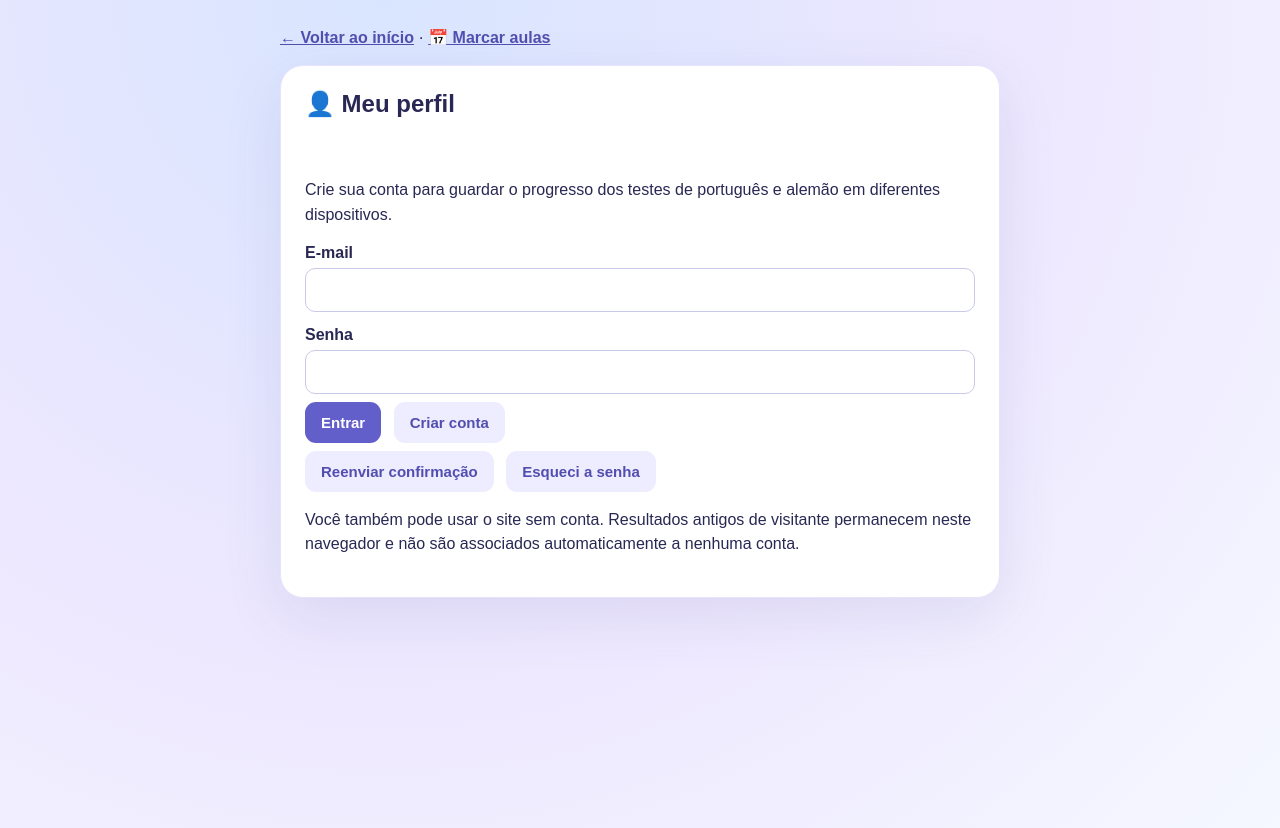
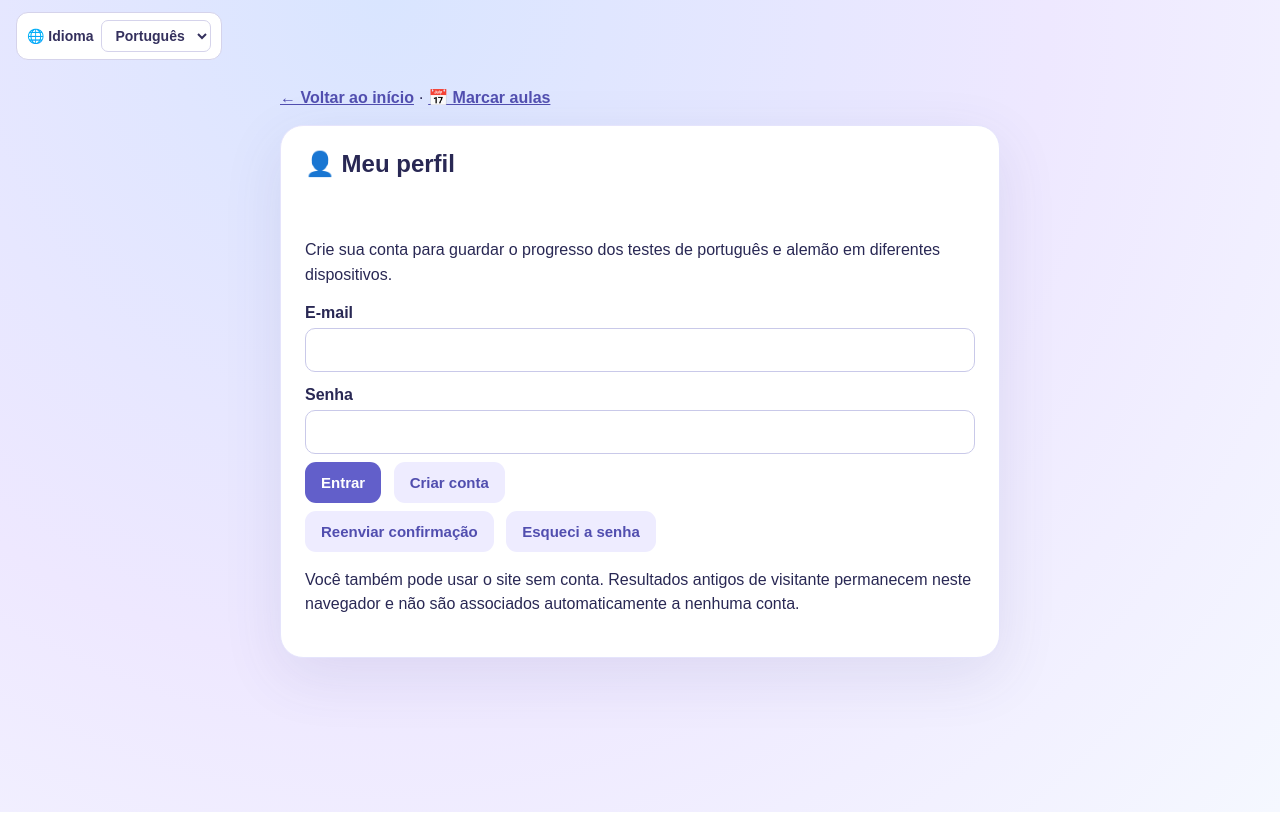
Before and after one commit to Victor-Hugo-05/espanhol, a plain HTML site: page perfil.html in a window 1280 px wide. Drawn offline with nearby package versions, Linux system fonts and the light colour scheme.

Commit message:
Enable interface language picker on perfil.html

```diff
--- a/perfil.html
+++ b/perfil.html
@@ -88,4 +88,5 @@ $("rankingPrivacy").addEventListener("submit",e=>{e.preventDefault();action(asyn
 $("logout").onclick=()=>action(async()=>{const {error}=await client.auth.signOut({scope:"local"});if(error)throw error;status("Você saiu da conta.");await render();});
 $("recovery").addEventListener("submit",e=>{e.preventDefault();action(async()=>{const {error}=await client.auth.updateUser({password:$("newPassword").value});if(error)throw error;recoveryMode=false;$("newPassword").value="";history.replaceState(null,"",location.pathname);status("Senha atualizada.");await render();});});
 })();
-</script></body></html>
+</script><script src="site-language.js?v=20261128-1" defer></script>
+</body></html>
```
